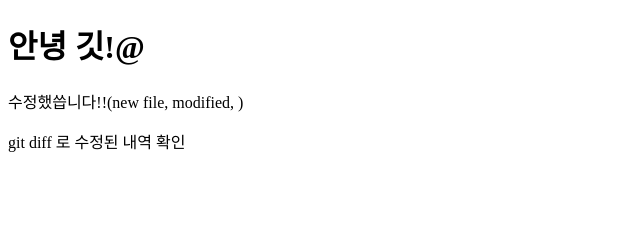
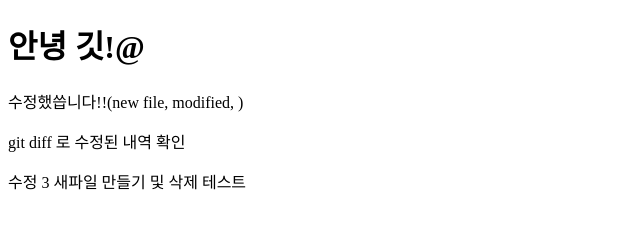
Before and after one commit to ASHyeon/bigData6GitStudy, a plain HTML site: page index.html in a window 1280 px wide. Shown: the whole page, without its empty margins (0-640 px from the left). Drawn offline with Linux system fonts and the light colour scheme.

Commit message:
수정 3 삭제 테스트 예정

```diff
--- /dev/null
+++ b/index.css
@@ -0,0 +1,3 @@
+body{
+    background-color: red;
+}
--- a/index.html
+++ b/index.html
@@ -8,5 +8,6 @@
     <h1>안녕 깃!@ </h1>
     <p>수정했씁니다!!(new file, modified, )</p>
     <p>git diff 로 수정된 내역 확인</p>
+    <p>수정 3 새파일 만들기 및 삭제 테스트</p>
 </body>
 </html>
```
